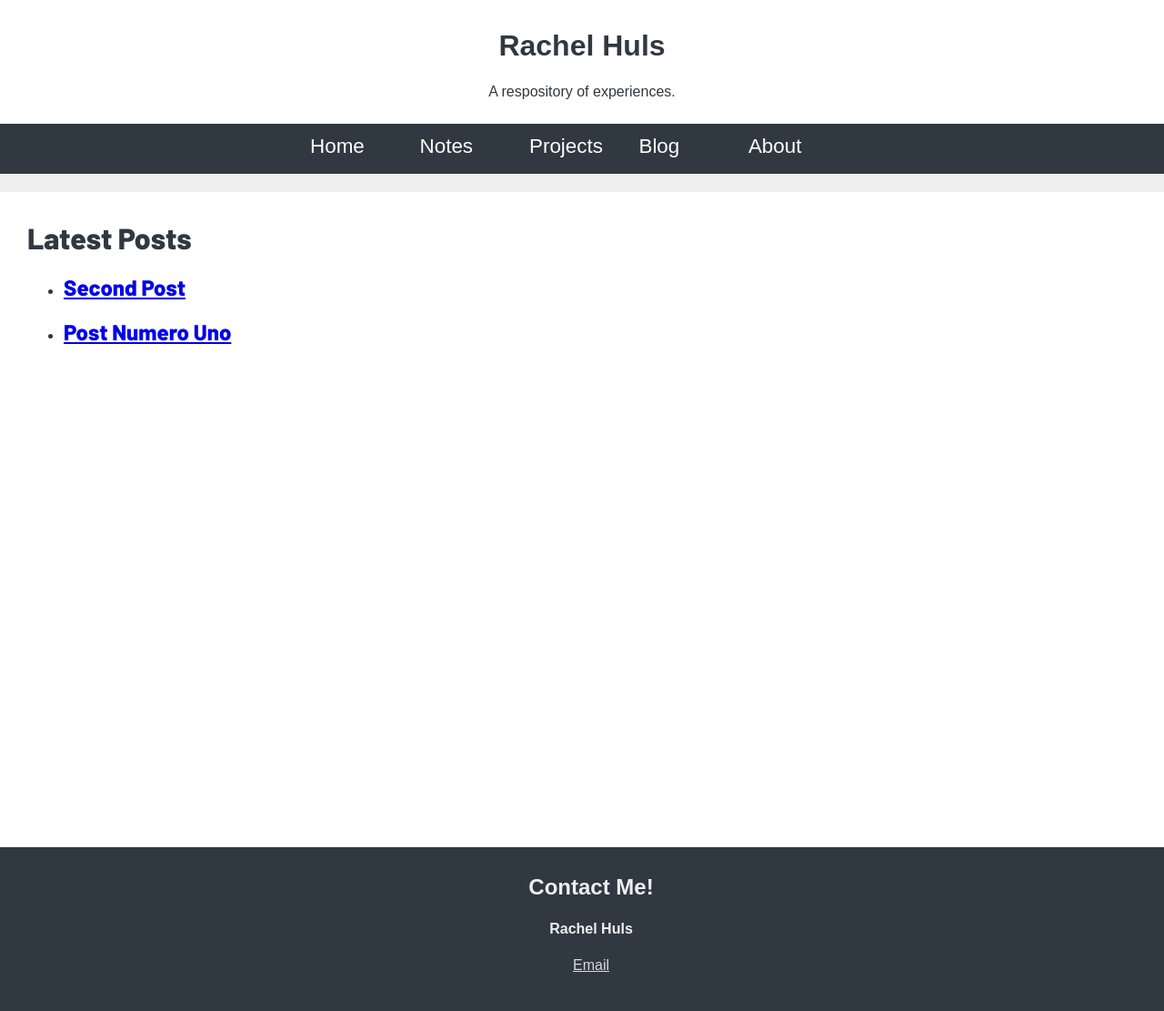
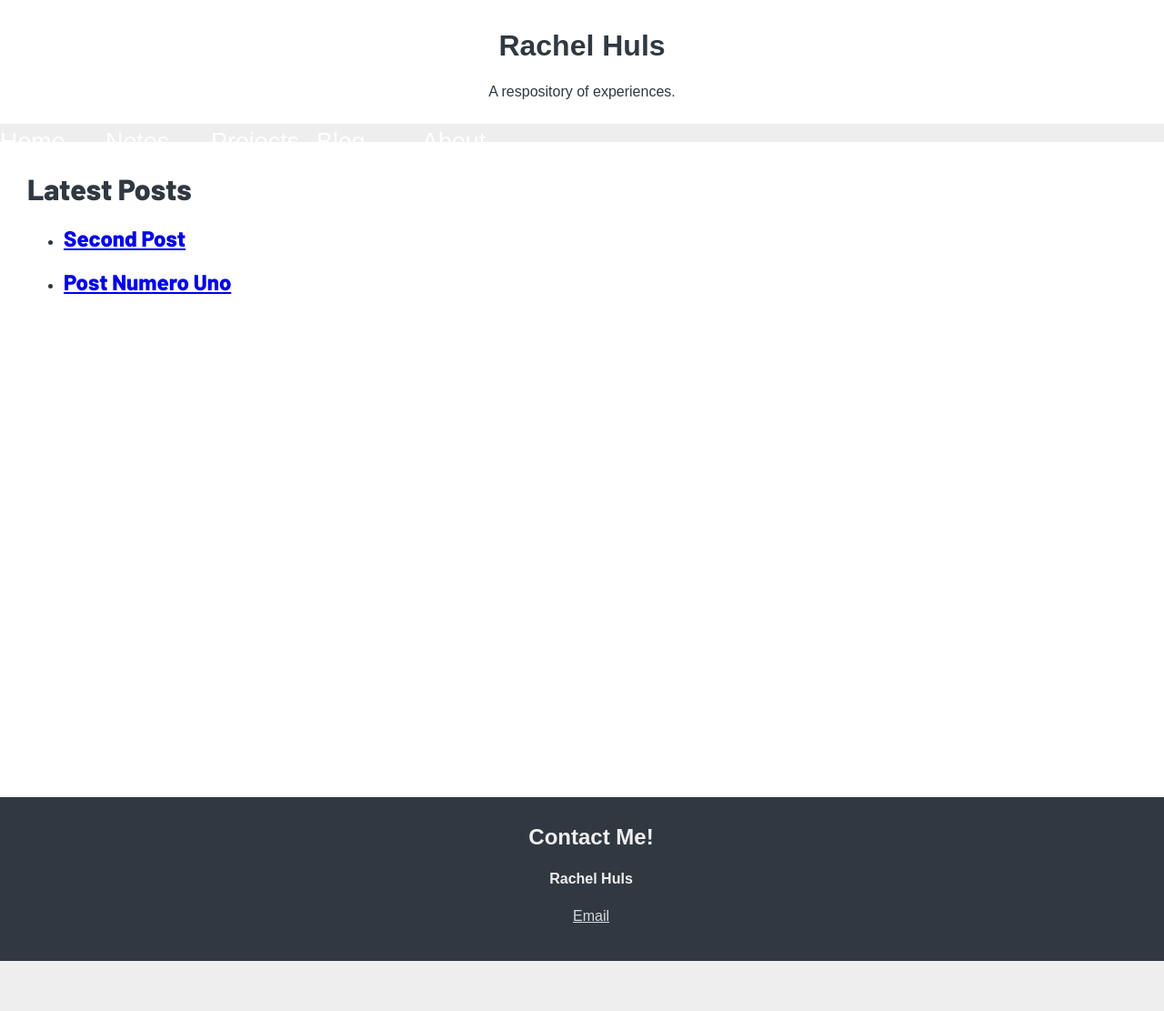
Before and after one commit to rachelhuls/rachelhuls.github.io, a Jekyll site: the page built from index.html, in a window 1280 px wide. Shown: the whole page at 91% size. Built offline with Jekyll 4.4.1, drawn with Linux system fonts in a browser that asks for light colours; some web fonts are replaced; after the commit the page ends 1056 px from its top, so only the background shows below that.

Commit message:
Update main.scss

```diff
--- a/_sass/main.scss
+++ b/_sass/main.scss
@@ -41,6 +41,10 @@
   margin: 0;
 }
 .nav li {
+  float: left;
+}
+.nav li a{
+  display: block;
   font-family: Arial;
   font-size: 1.2em;
   line-height: 40px;
```
